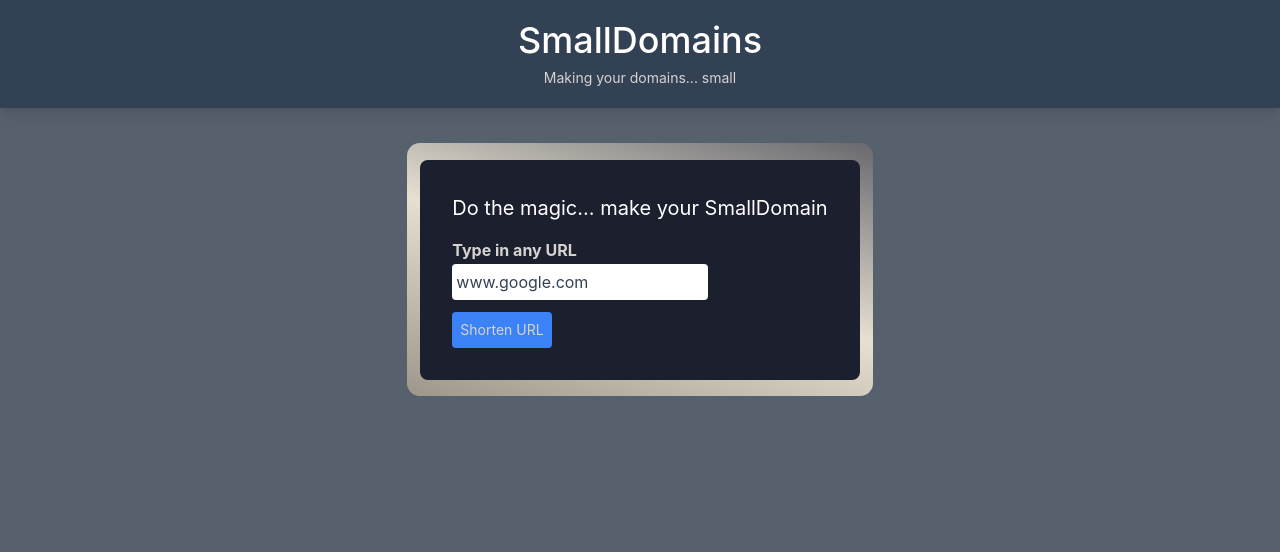
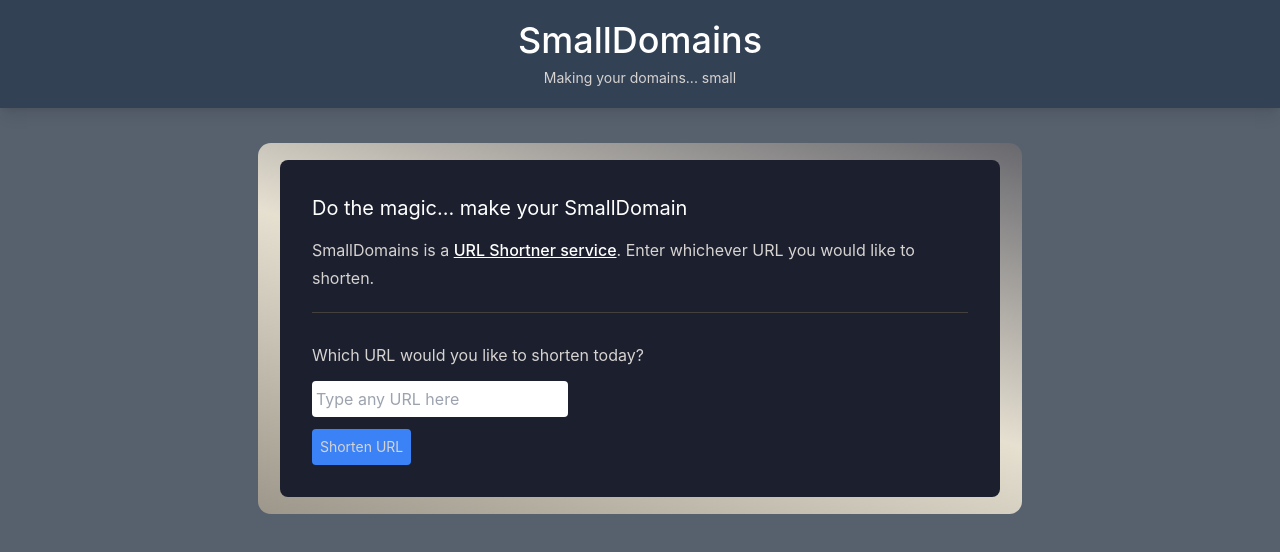
Before and after one commit to JKC-Projects/smalldomains.web-app, a React (Create React App) app: page / in a window 1280 px wide. Shown: the top 552 px of the page. Built offline with nearby package versions, Linux system fonts and the light colour scheme.

Commit message:
Improving SmallDomainsCreator design

```diff
--- a/public/index.html
+++ b/public/index.html
@@ -23,7 +23,7 @@
       work correctly both with client-side routing and a non-root public URL.
       Learn how to configure a non-root public URL by running `npm run build`.
     -->
-    <title>SmallDomains</title>
+    <title>SmallDomains - A URL Shortner Service</title>
   </head>
   <body>
     <noscript>You need to enable JavaScript to run this app.</noscript>
--- a/src/components/MagicCards/WaitingCard/WaitingCard.css
+++ b/src/components/MagicCards/WaitingCard/WaitingCard.css
@@ -8,13 +8,13 @@
 
 .WaitingCard_Card:before {
   content: "";
-  height: 115%;
-  width: 106%;
+  height: 110%;
+  width: 106%;  /* TODO make width responsive on smaller screens */
   border-radius: 0.8rem;
   background-color: blue;
 
   position: absolute;
-  top: -7.5%;
+  top: -5%;
   left: -3%;
   z-index: -999999;
 
--- a/src/components/SmallDomainCreator/SmallDomainCreator.tsx
+++ b/src/components/SmallDomainCreator/SmallDomainCreator.tsx
@@ -3,8 +3,8 @@ import SmallDomainInputter from './_SmallDomainInputter'
 
 
 const SmallDomainCreator = () => {
-  const [largeDomain, setLargeDomain] = React.useState('www.google.com');
-  const [disabled, setDisabled] = React.useState(false);
+  const [largeDomain, setLargeDomain] = React.useState<string>('');
+  const [disabled, setDisabled] = React.useState<boolean>(false);
   return (
     <SmallDomainInputter
       onSubmit={event => {}}
--- a/src/components/SmallDomainCreator/_SmallDomainInputter.tsx
+++ b/src/components/SmallDomainCreator/_SmallDomainInputter.tsx
@@ -17,10 +17,14 @@ const SmallDomainInputter = ({
   <WaitingCard>
       <article className="text-left prose prose-stone dark:prose-invert">
         <h3 className="font-normal m-0 mb-3">Do the magic... make your SmallDomain</h3>
+        <p>
+          SmallDomains is a <a href="https://en.wikipedia.org/wiki/URL_shortening">URL Shortner service</a>. Enter whichever URL you would like to shorten.
+        </p>
+        <hr className="mt-0 mb-7"/>
+        <h5 className="m-0 mb-3">Which URL would you like to shorten today?</h5>
         <form>
-          <label className="block font-bold">Type in any URL</label>
           <input className="rounded p-1 text-slate-700"
-            type="text" value={largeDomain} onChange={onChangeOfLargeDomain}
+            type="text" value={largeDomain} onChange={onChangeOfLargeDomain} placeholder="Type any URL here" disabled={disabled}
           />
           <button className="block mt-3 text-sm p-2 rounded bg-blue-500 hover:bg-blue-700 hover:cursor-pointer
             disabled:bg-gray-50 disabled:border-black disabled:cursor-not-allowed disabled:text-slate-500" type="button"
```
